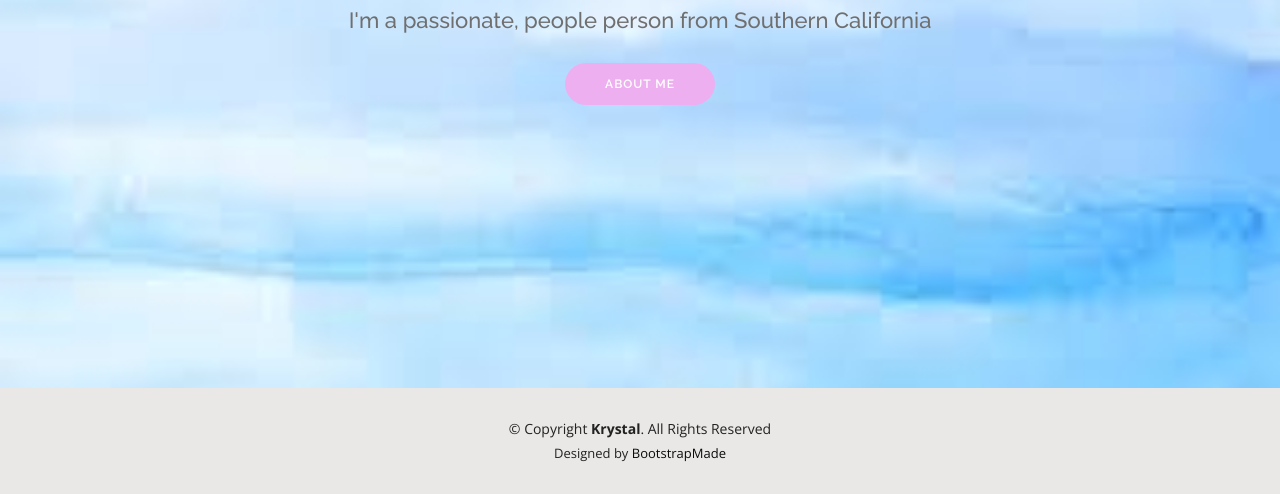
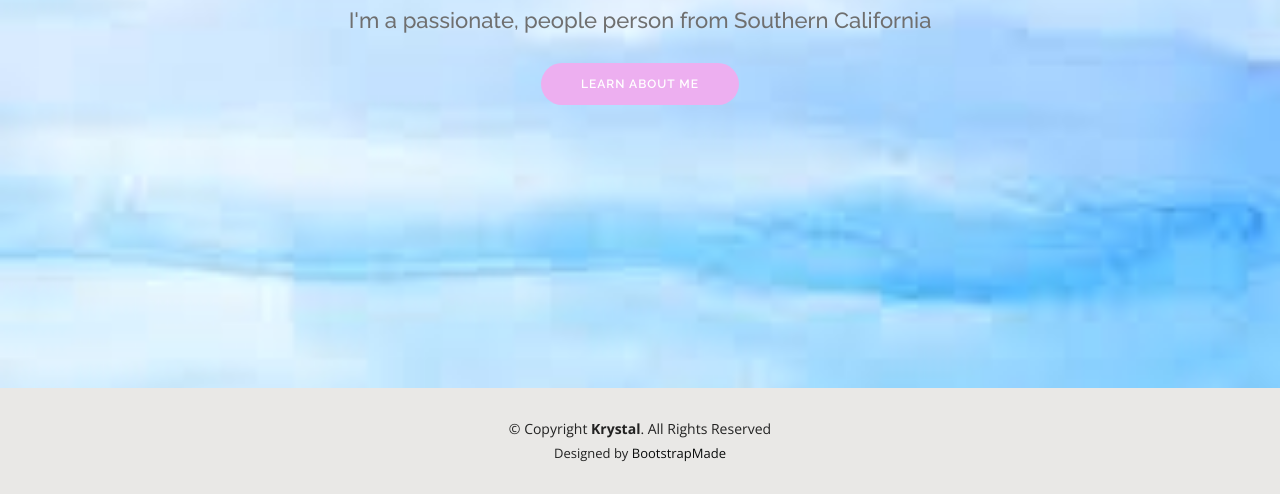
Before and after one commit to kjensen18/IS201JFK, a plain HTML site: page index.html in a window 1280 px wide. Shown: the part 412-906 px from the top of the page. Drawn offline with nearby package versions, Linux system fonts and the light colour scheme.

Commit message:
Update index.html

```diff
--- a/index.html
+++ b/index.html
@@ -72,7 +72,7 @@
     <div class="container d-flex flex-column align-items-center" data-aos="zoom-in" data-aos-delay="100">
       <h1>Krystal Jensen</h1>
       <h2>I'm a passionate, people person from Southern California</h2>
-      <a href="about.html" class="btn-about">About Me</a>
+      <a href="resume.html" class="btn-about">Learn About Me</a>
     </div>
   </section><!-- End Hero -->
 
```
